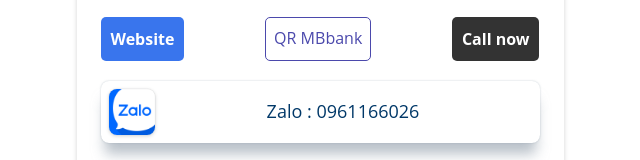
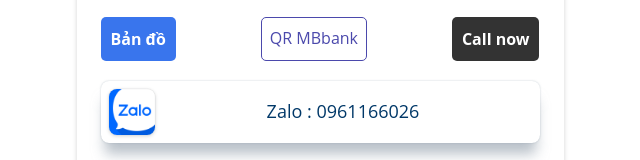
Before and after one commit to xeghepth/xeghepth.github.io, a plain HTML site: page index.html in a window 1280 px wide. Shown: the part 462-622 px from the top of the page, 320-960 px from the left. Drawn offline with Linux system fonts and the light colour scheme.

Commit message:
Update index.html

```diff
--- a/index.html
+++ b/index.html
@@ -37,7 +37,7 @@
         </div>
 
         <div class="buttons">
-            <a href="./bypass.html">Website</a>
+            <a href="https://maps.app.goo.gl/aqZggwiLPkxcayvB9">Bản đồ</a>
             <span class="qr" data-bs-toggle="modal" data-bs-target="#qr">QR MBbank</span>
             <a href="tel:0961166026"> Call now </a>
 
```
